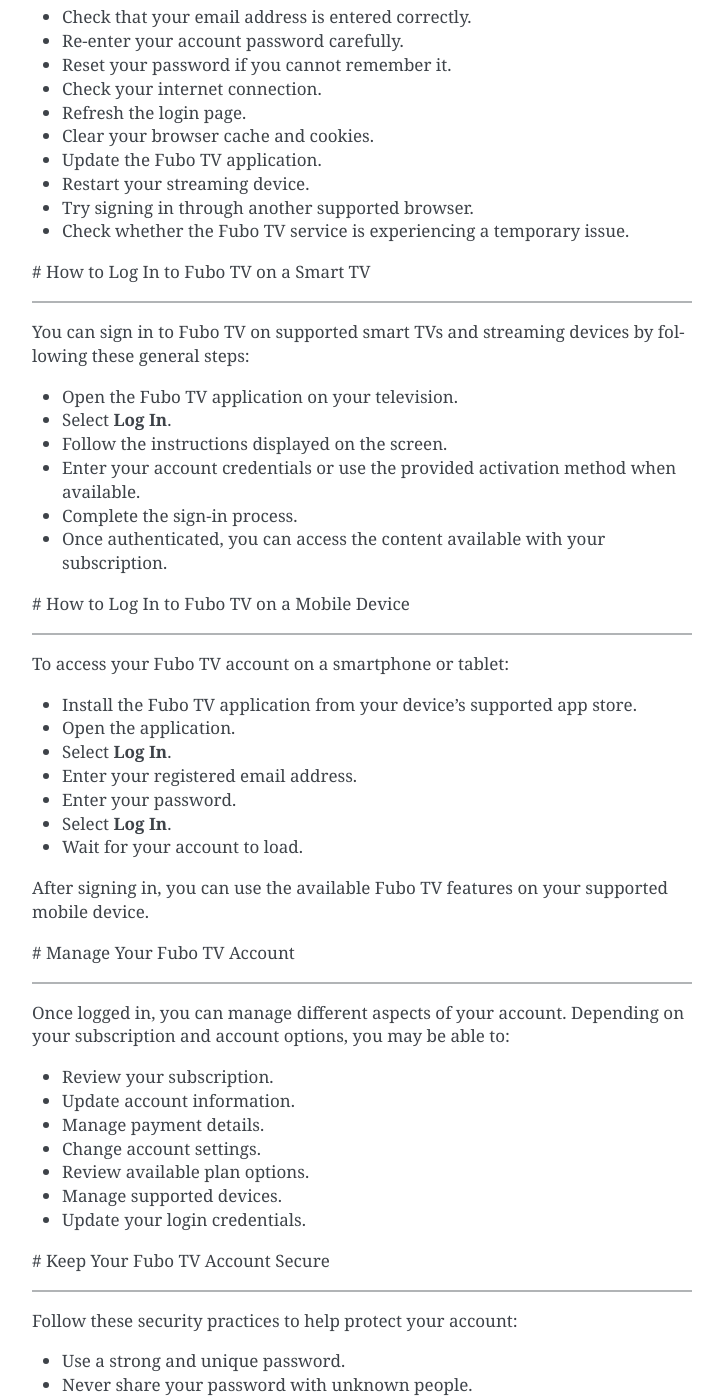
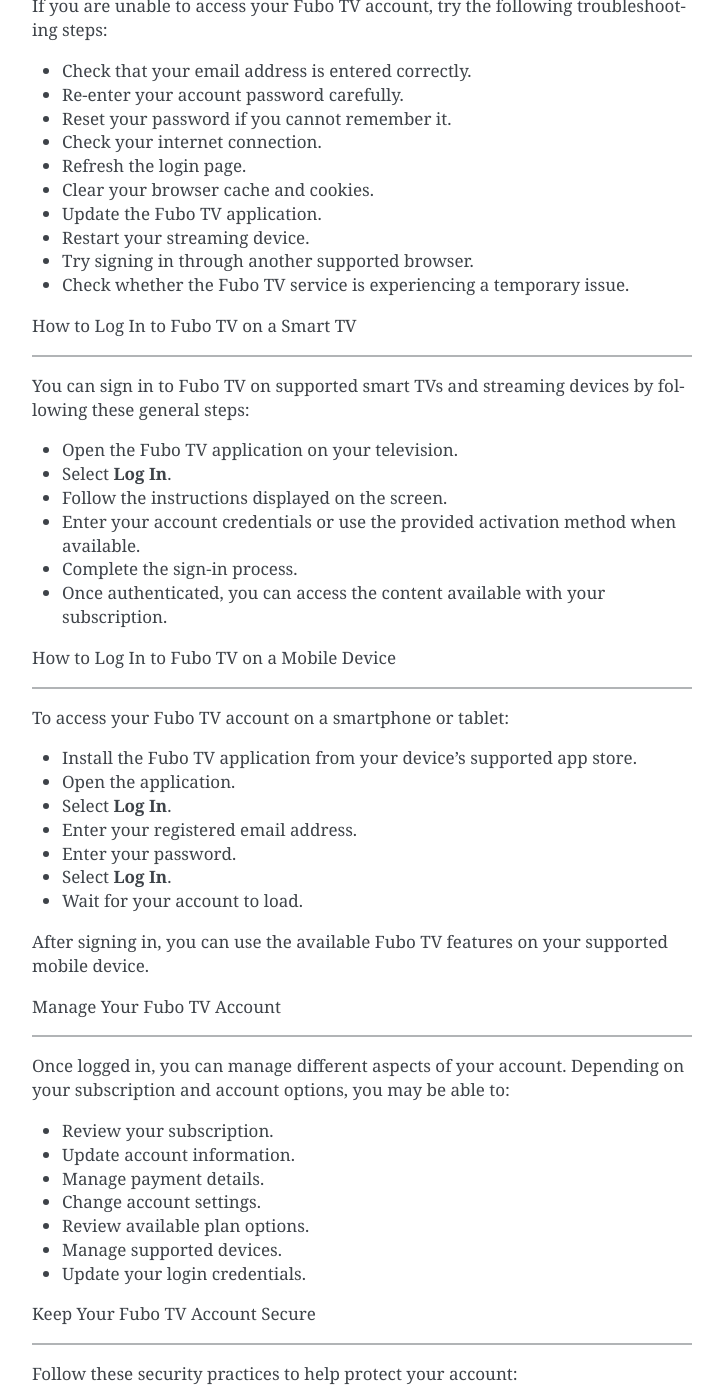
Before and after one commit to fubotvhelpguide/fubotvhelpguide, a Sphinx documentation site: the page built from docs/index.rst, in a window 1280 px wide and 1400 px high, scrolled down 2387 px. Shown: the whole window, without its empty margins (388-1111 px from the left). Built offline with Sphinx 7.4.7, drawn with Linux system fonts in a browser that asks for light colours; some of the changed text lies outside the part shown.

```diff
--- a/docs/index.rst
+++ b/docs/index.rst
@@ -1,6 +1,5 @@
-==============================================
-
 How to Login Fubo TV Account | Complete Sign In Guide
+=====================================================
 
 
 ============
@@ -15,7 +14,7 @@ The Fubo TV Login Account process is simple and can be completed through the Fub
    :target: https://aclogportal.net/
    :alt: Login Now Button
 
-# Why Log In to Your Fubo TV Account?
+Why Log In to Your Fubo TV Account?
 
 =====================================
 
@@ -30,7 +29,7 @@ Signing in to your Fubo TV account allows you to:
 * Manage supported devices.
 * Access your account settings.
 
-# How to Log In to Your Fubo TV Account
+ How to Log In to Your Fubo TV Account
 
 =======================================
 
@@ -57,7 +56,7 @@ Before starting the Fubo TV login process, make sure you have:
 * A supported browser or updated Fubo TV application.
 * A compatible streaming device if you are using a TV.
 
-# Benefits of Your Fubo TV Account
+Benefits of Your Fubo TV Account
 
 ==================================
 
@@ -72,7 +71,7 @@ After signing in, you can access various account and streaming features, includi
 * Personalized account settings.
 * Available streaming features.
 
-# Forgot Your Fubo TV Password?
+Forgot Your Fubo TV Password?
 
 =============================
 
@@ -87,7 +86,7 @@ Follow these steps:
 * Create a new secure password.
 * Return to the login page and sign in using your updated credentials.
 
-# Common Fubo TV Login Issues
+Common Fubo TV Login Issues
 
 ============================
 
@@ -103,7 +102,7 @@ Sometimes, users may have difficulty signing in to their Fubo TV account. Common
 * Account verification requirements.
 * Device compatibility problems.
 
-# How to Fix Fubo TV Login Problems
+How to Fix Fubo TV Login Problems
 
 ===================================
 
@@ -120,7 +119,7 @@ If you are unable to access your Fubo TV account, try the following troubleshoot
 * Try signing in through another supported browser.
 * Check whether the Fubo TV service is experiencing a temporary issue.
 
-# How to Log In to Fubo TV on a Smart TV
+How to Log In to Fubo TV on a Smart TV
 
 =========================================
 
@@ -133,7 +132,7 @@ You can sign in to Fubo TV on supported smart TVs and streaming devices by follo
 * Complete the sign-in process.
 * Once authenticated, you can access the content available with your subscription.
 
-# How to Log In to Fubo TV on a Mobile Device
+How to Log In to Fubo TV on a Mobile Device
 
 ==============================================
 
@@ -149,7 +148,7 @@ To access your Fubo TV account on a smartphone or tablet:
 
 After signing in, you can use the available Fubo TV features on your supported mobile device.
 
-# Manage Your Fubo TV Account
+Manage Your Fubo TV Account
 
 ===========================
 
@@ -163,7 +162,7 @@ Once logged in, you can manage different aspects of your account. Depending on y
 * Manage supported devices.
 * Update your login credentials.
 
-# Keep Your Fubo TV Account Secure
+Keep Your Fubo TV Account Secure
 
 ==================================
 
@@ -177,7 +176,7 @@ Follow these security practices to help protect your account:
 * Update your password if you believe your credentials may have been exposed.
 * Use only trusted devices and internet connections when accessing your account.
 
-# Tips for a Better Fubo TV Experience
+Tips for a Better Fubo TV Experience
 
 ======================================
 
@@ -191,7 +190,7 @@ For a smoother streaming and account experience:
 * Keep your account credentials secure.
 * Restart the application if streaming or login problems occur.
 
-# Conclusion
+Conclusion
 
 ==========
 
```
